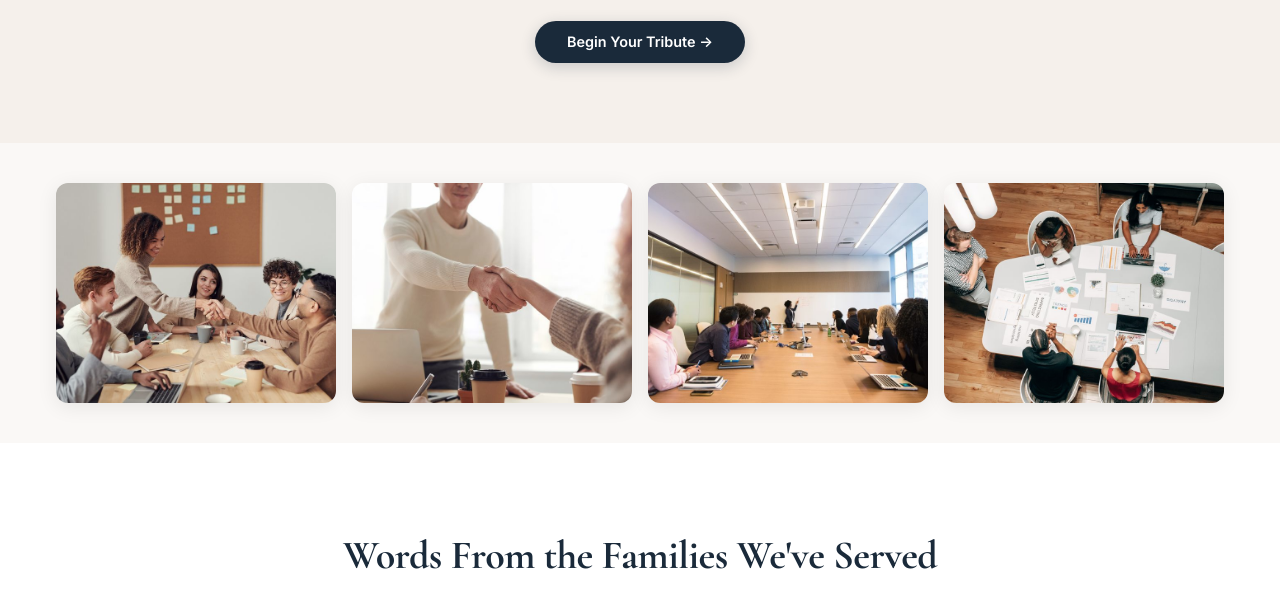
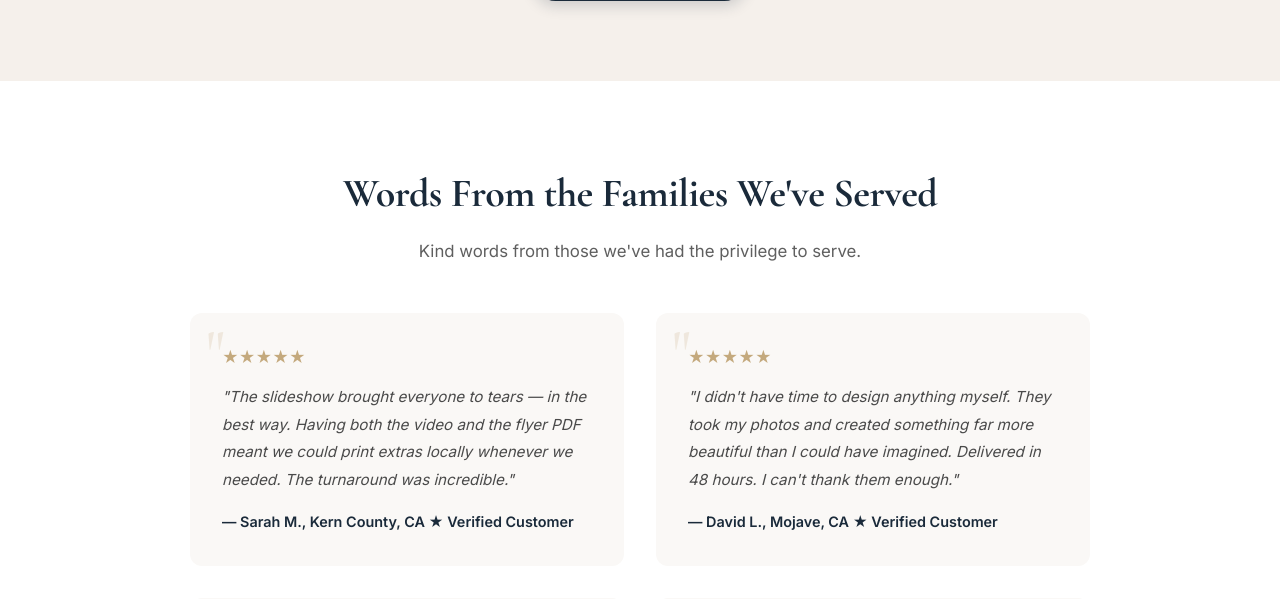
Before and after one commit to DZA6/mms-website, a Django app: page / in a window 1280 px wide. Shown: the part 4188-4787 px from the top of the page. Run offline with Django 5.2, Linux system fonts and the light colour scheme.

Commit message:
Remove stock images; add real video thumbnails for gallery
- Delete 10 stock photos (samples/team/*, samples/people/*) — Pexels
- Remove workplace photo band (decorative stock) from homepage
- Remove stock photo from pricing-craft card (keep the hand-crafted text)
- Add promo_poster.jpg real thumbnail; replace near-black gallery1-3
  posters with proper frames extracted at best-content timestamps
- Gallery videos now all have real thumbnails (promo + gallery1-3)

```diff
--- a/templates/index.html
+++ b/templates/index.html
@@ -77,7 +77,6 @@
         <h2 class="section-title">Simple, Honest Pricing</h2>
         <p class="section-subtitle">No hidden fees, no subscriptions — just beautiful work and unlimited revisions.</p>
         <div class="pricing-craft">
-            <img src="{% static 'samples/people/person_computer.jpg' %}" alt="Designer crafting a tribute slideshow on a computer" loading="lazy">
             <p>Every order is hand-crafted by a real designer — reviewed frame by frame, not auto-generated.</p>
         </div>
         <div class="pricing-grid">
@@ -128,7 +127,7 @@
         <div class="gallery-grid">
             <div class="gallery-item">
                 <video style="width:100%;height:100%;object-fit:cover;" muted loop playsinline preload="none"
-                    poster="{% static 'images/mms-logo.png' %}"
+                    poster="{% static 'samples/videos/promo_poster.jpg' %}"
                     onmouseover="this.play()" onmouseout="this.pause();this.currentTime=0;">
                     <source src="{{ MEDIA_URL }}videos/promo.mp4" type="video/mp4">
                 </video>
@@ -230,15 +229,7 @@
     </div>
 </section>
 
-<!-- Workplace photo band (visual only) -->
-<section class="workplace-band" aria-hidden="true">
-    <div class="workplace-band-grid">
-        <img src="{% static 'samples/team/team_meeting.jpg' %}" alt="" loading="lazy">
-        <img src="{% static 'samples/team/team_collab.jpg' %}" alt="" loading="lazy">
-        <img src="{% static 'samples/team/office_desk.jpg' %}" alt="" loading="lazy">
-        <img src="{% static 'samples/team/creative_team.jpg' %}" alt="" loading="lazy">
-    </div>
-</section>
+<!-- Workplace photo band removed (stock images) -->
 
 <!-- Testimonials -->
 <section class="testimonials">
```
Also changed, not shown: static/samples/people/elderly_man.jpg (deleted), static/samples/people/elderly_woman.jpg (deleted), static/samples/people/person_computer.jpg (deleted), static/samples/people/senior_couple.jpg (deleted), static/samples/team/creative_team.jpg (deleted), static/samples/team/office_desk.jpg (deleted), static/samples/team/office_team.jpg (deleted), static/samples/team/team_collab.jpg (deleted), static/samples/team/team_meeting.jpg (deleted), static/samples/team/team_working.jpg (deleted), static/samples/videos/gallery1_poster.jpg, static/samples/videos/gallery2_poster.jpg, static/samples/videos/gallery3_poster.jpg, static/samples/videos/promo_poster.jpg (added).
